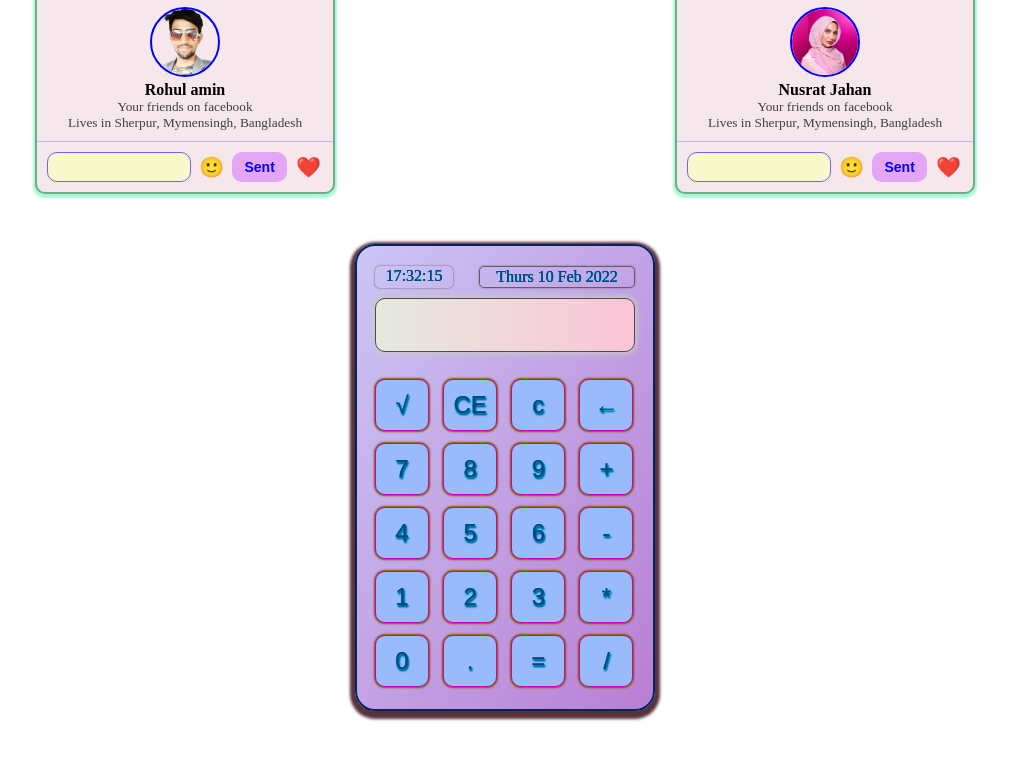
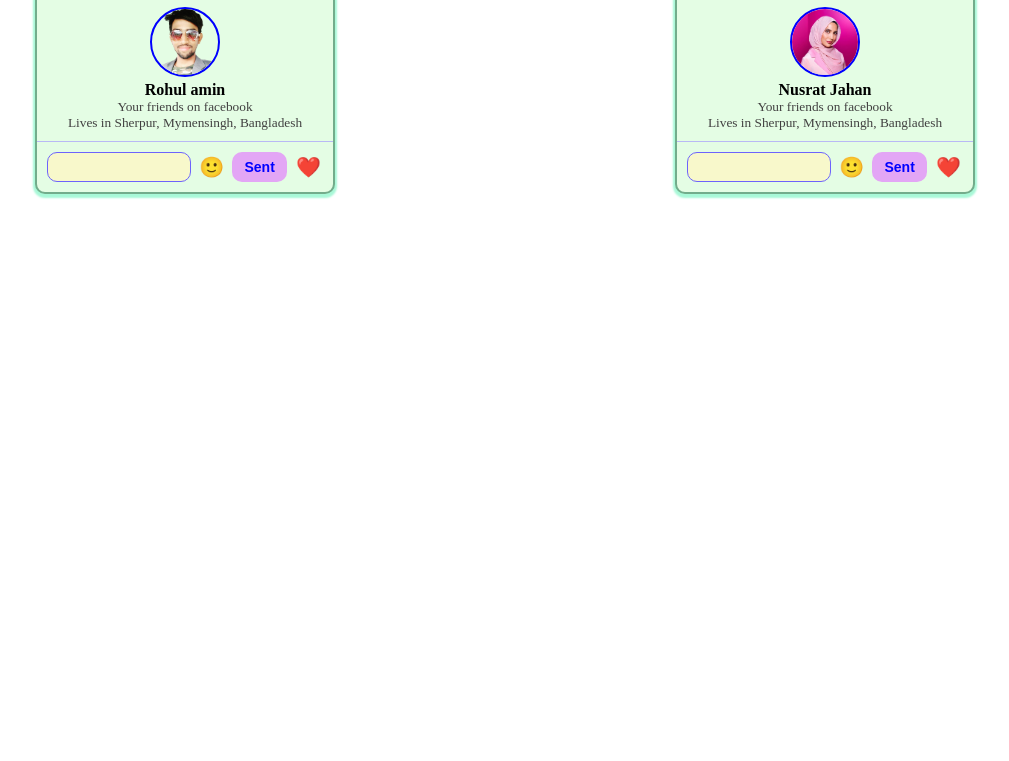
Before and after one commit to rohulaminwd/messenger, a plain HTML site: page index.html in a window 1280 px wide. Shown: the part 169-930 px from the top of the page, without its empty margins (135-1144 px from the left). After the commit the page ends 800 px from the top, so only its background shows below. Drawn offline with nearby package versions, Linux system fonts and the light colour scheme.

Commit message:
some change

```diff
--- a/css/style.css
+++ b/css/style.css
@@ -24,7 +24,7 @@ a{
     min-width: 200px;
     width: 300px;
     max-height: 500px;
-    background-color: rgb(245, 231, 236);
+    background-color: #e4fde4;
     padding: 10px 0;
     border-radius: 10px;
     display: flex;
@@ -271,21 +271,6 @@ footer .emogi-box span{
     background: linear-gradient(rgb(230, 191, 245), rgb(200, 232, 240));
     animation: animat 5s linear infinite;
 }
-
-
-
-/* CALCULATOR */
-form{
-    margin:50px auto;
-    background: linear-gradient(to bottom right,#f0bddf, #df7a90);
-    width: 300px;
-    border-radius: 20px;
-    padding: 10px 18px;
-    -webkit-box-shadow: 0 2px 5px 2px #000;
-    box-shadow: 0px 3px 3px 5px #49381f;
-    animation: animat 6s linear infinite;
-    border: 2px solid rgb(64, 13, 97);
-}
 @keyframes animat{
     0%{
       filter: blur(0px) hue-rotate(0deg);
@@ -296,77 +281,6 @@ form{
     }
 
   }
-#screen input {
-    width: 100%;
-    margin: 0 auto;
-    font-size:36px;
-    padding:5px 5px;
-    box-sizing:border-box;
-    color: rgb(55, 55, 228);
-    background:linear-gradient(to right, #deebe5, #ebcdb0);
-    text-align: center;
-    text-shadow: 1px 2px 2px #000;
-    -webkit-box-shadow: 0 2px 5px 2px #000;
-    box-shadow: 0px 0px 5px 2px rgb(199, 202, 199);
-    border-radius: 10px;
-    border: 1px solid rgb(77, 76, 76);
-    margin-bottom: 20px;
-}
-.inputbox{
-    display: flex;
-    flex-wrap: wrap;
-    justify-content: space-between;
-    margin: 7px 0;
-}
-.inputbox input {
-    outline: none;
-    width:54px;
-    height:52px;
-    background: #e3a6f5;
-    color: blue;
-    font-size:24px;
-    margin-bottom:5px;
-    margin-right:1.5px;
-    text-shadow: 1px 2px 2px blue;
-    -webkit-box-shadow: 0 1px 2px 0px #000;
-    box-shadow: 0px 0px 2px 1px green;
-    border-radius: 10px;
-    border:1px solid red;
-    cursor: pointer;
-}
-.inputbox input:hover{
-    background: tomato;
-    border-radius: 10px;
-}
-.timeing{
-    display: flex;
-    justify-content: space-between;
-    margin: 10px 0;
-}
-#date{
-    width:60%;
-    text-align: center;
-    border-radius: 5px;
-    text-shadow: 0.1px 0.2px 0.2px blue;
-    box-shadow: 0px 0px 2px #696767;
-    color: blue;
-    border: 1px solid #615f5f;
-    padding: 1px;
-    }
-
-    #time{
-    width:30%;
-    text-align:center;
-    border-radius: 5px;
-    text-shadow: 0.1px 0.2px 0.2px blue;
-    box-shadow: 0px 0px 2px rgb(75, 78, 75);
-    color: blue;
-    border: 1px solid #ff0000(88, 87, 87);
-    padding: 1px;
-    }
-
-
-
 
 /* RESPONSIVE CSS */
 @media screen and (max-width: 599px) {
--- a/index.html
+++ b/index.html
@@ -36,7 +36,7 @@
                     <div onclick="colorApply('color-apply1', '#ccff66')" class="item lightgreen"></div>
                 </div>
                 <div id="menu1" class="others">
-                    <p onclick="deletChat('sms-l', 'sms-r')">1.Delete Chat</p>
+                    <a href="index.html"><p onclick="deletChat('sms-l', 'sms-r')">1.Delete Chat</p></a>
                     <p onclick="colorTheme('color-apply1')">2 Change Theme</p>
                     <p onclick="scroll1('sms-box')">3 View profile</p>
                 </div>
@@ -98,7 +98,7 @@
                     <div onclick="colorApply('color-apply2', '#ccff66')" class="item lightgreen"></div>
                 </div>
                 <div id="menu2" class="others">
-                    <p onclick="chatDelet()">1.Delete Chat</p>
+                    <a href="index.html"><p onclick="deletChat('sms-l', 'sms-r')">1.Delete Chat</p></a>
                     <p onclick="colorTheme('color-apply2')">2 Change Theme</p>
                     <p onclick="scroll1('sms-box-second')">3 View profile</p>
                 </div>
@@ -140,73 +140,6 @@
         </div>
     </section>
 
-
-
-    <!-- CALCULATOR -->
-    <section class="calculat">
-        <form action="" name="calculator">
-            <div class="timeing">
-                <div id="time"> </div>
-                <div id="date"> </div>
-            </div>
-            <div id="screen">
-                <input type="text" name="screen" disabled>
-            </div>
-            <div id="text">
-                <div class="inputbox">
-                    <input type="button" value="&radic;" onclick="calculator.screen.value = Math.sqrt(calculator.screen.value)">
-                    <input type="button" value="CE" onclick="calculator.screen.value=' '">
-                    <input type="button" value="c" onclick="calculator.screen.value='👨‍💻Rohulamin👨‍💻 ' ">
-                    <input type="button" value="&larr;" onclick="calculator.screen.value = calculator.screen.value.slice(0,-1)">
-                </div>
-                <div class="inputbox">
-                    <input type="button" value="7" onclick="calculator.screen.value +='7'">
-                    <input type="button" value="8" onclick="calculator.screen.value +='8'">
-                    <input type="button" value="9" onclick="calculator.screen.value +='9'">
-                    <input type="button" value="+" onclick="calculator.screen.value +='+'">
-                </div>
-                <div class="inputbox">
-                    <input type="button" value="4" onclick="calculator.screen.value +='4'">
-                    <input type="button" value="5" onclick="calculator.screen.value +='5'">
-                    <input type="button" value="6" onclick="calculator.screen.value +='6'">
-                    <input type="button" value="-" onclick="calculator.screen.value +='-'">
-                </div>
-                <div class="inputbox">
-                    <input type="button" value="1" onclick="calculator.screen.value +='1'">
-                    <input type="button" value="2" onclick="calculator.screen.value +='2'">
-                    <input type="button" value="3" onclick="calculator.screen.value +='3'">
-                    <input type="button" value="*" onclick="calculator.screen.value +='*'">
-                </div>
-                <div class="inputbox">
-                    <input type="button" value="0" onclick="calculator.screen.value +='0'">
-                    <input type="button" value="." onclick="calculator.screen.value +='.'">
-                    <input type="button" value="=" onclick="calculator.screen.value = eval(calculator.screen.value)">
-                    <input type="button" value="/" onclick="calculator.screen.value +='/'">
-                </div>
-            </div>
-        </form>
-    </section>
-
-
-    <script type="text/javascript">
-        window.onload = setInterval(clock,1000);
-        function clock() {
-        var d = new Date();
-        var date = d.getDate();
-        var month = d.getMonth();
-        var montharr =["Jan","Feb","Mar","April","May","June","July","Aug","Sep","Oct","Nov","Dec"];
-        month=montharr[month];
-        var year = d.getFullYear();
-        var day = d.getDay();
-        var dayarr =["Sun","Mon","Tues","Wed","Thurs","Fri","Sat"]; 	 day=dayarr[day];
-        var hour =d.getHours();
-        var min = d.getMinutes();
-        var sec = d.getSeconds();
-        document.getElementById("date").innerHTML=day+" "+date+" "+month+" "+year; 	 document.getElementById("time").innerHTML=hour+":"+min+":"+sec; }
-    </script>
-
-    <script src="https://ajax.googleapis.com/ajax/libs/jquery/3.4.1/jquery.min.js"></script>
-    <script src="https://maxcdn.bootstrapcdn.com/bootstrap/3.4.1/js/bootstrap.min.js"></script>
     <script src="js/main.js"></script>
 </body>
 </html>
```
